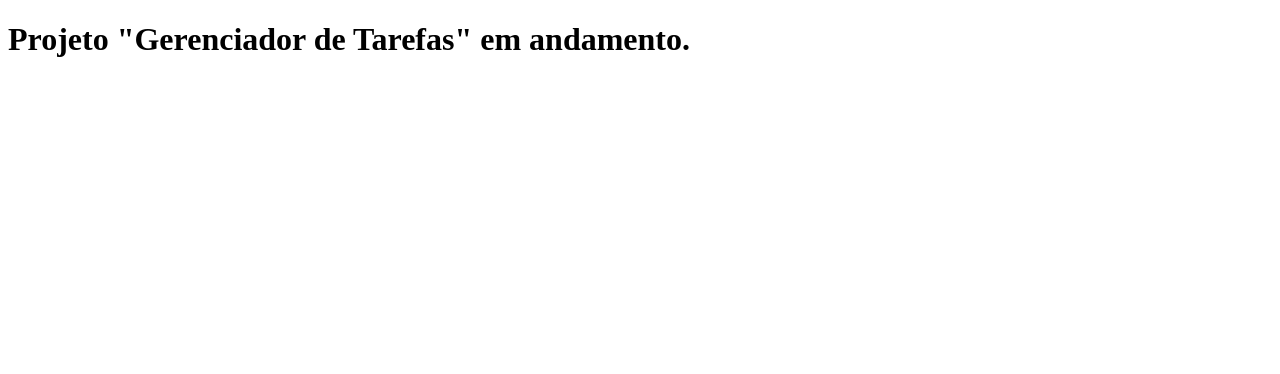
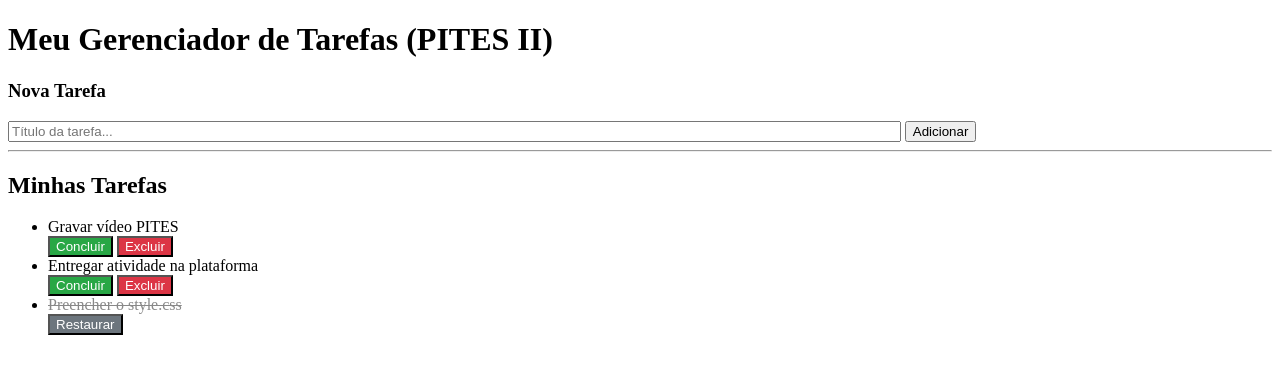
Before and after one commit to rafaelorsolini/projeto-pites-2, a plain HTML site: page codigo-fonte/frontend/index.html in a window 1280 px wide. Drawn offline with Linux system fonts and the light colour scheme.

Commit message:
Update index.html

```diff
--- a/codigo-fonte/frontend/index.html
+++ b/codigo-fonte/frontend/index.html
@@ -1,6 +1,53 @@
-
 <!DOCTYPE html>
 <html lang="pt-br">
-<head><title>PITES II - Em Construção</title></head>
-<body><h1>Projeto "Gerenciador de Tarefas" em andamento.</h1></body>
+<head>
+    <meta charset="UTF-8">
+    <meta name="viewport" content="width=device-width, initial-scale=1.0">
+    <title>Gerenciador de Tarefas - PITES II</title>
+    <link rel="stylesheet" href="style.css">
+</head>
+<body>
+
+    <div class="container">
+        <h1>Meu Gerenciador de Tarefas (PITES II)</h1>
+
+        <form action="/criar_tarefa" method="POST">
+            <h3>Nova Tarefa</h3>
+            <input type="text" name="titulo" placeholder="Título da tarefa..." required style="width: 70%;">
+            <button type="submit">Adicionar</button>
+        </form>
+
+        <hr>
+
+        <h2>Minhas Tarefas</h2>
+
+        <ul class="task-list">
+
+            <li class="task-item">
+                <span>Gravar vídeo PITES</span>
+                <div>
+                    <button style="background-color: #28a745; color: white;">Concluir</button>
+                    <button style="background-color: #dc3545; color: white;">Excluir</button>
+                </div>
+            </li>
+
+            <li class="task-item">
+                <span>Entregar atividade na plataforma</span>
+                <div>
+                    <button style="background-color: #28a745; color: white;">Concluir</button>
+                    <button style="background-color: #dc3545; color: white;">Excluir</button>
+                </div>
+            </li>
+
+            <li class="task-item">
+                <span style="text-decoration: line-through; color: #888;">Preencher o style.css</span>
+                <div>
+                    <button style="background-color: #6c757d; color: white;">Restaurar</button>
+                </div>
+            </li>
+
+        </ul>
+    </div>
+
+</body>
 </html>
```
